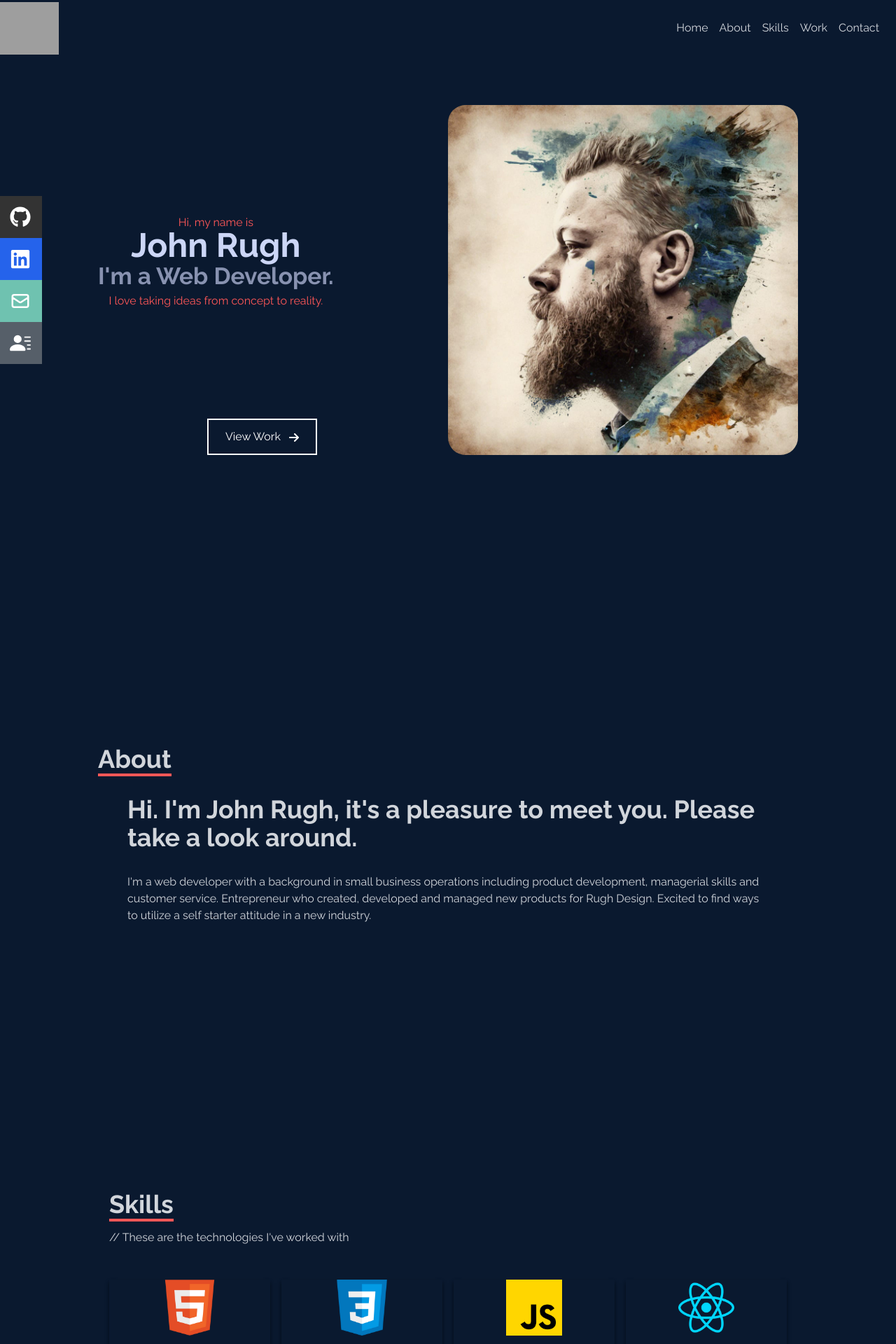
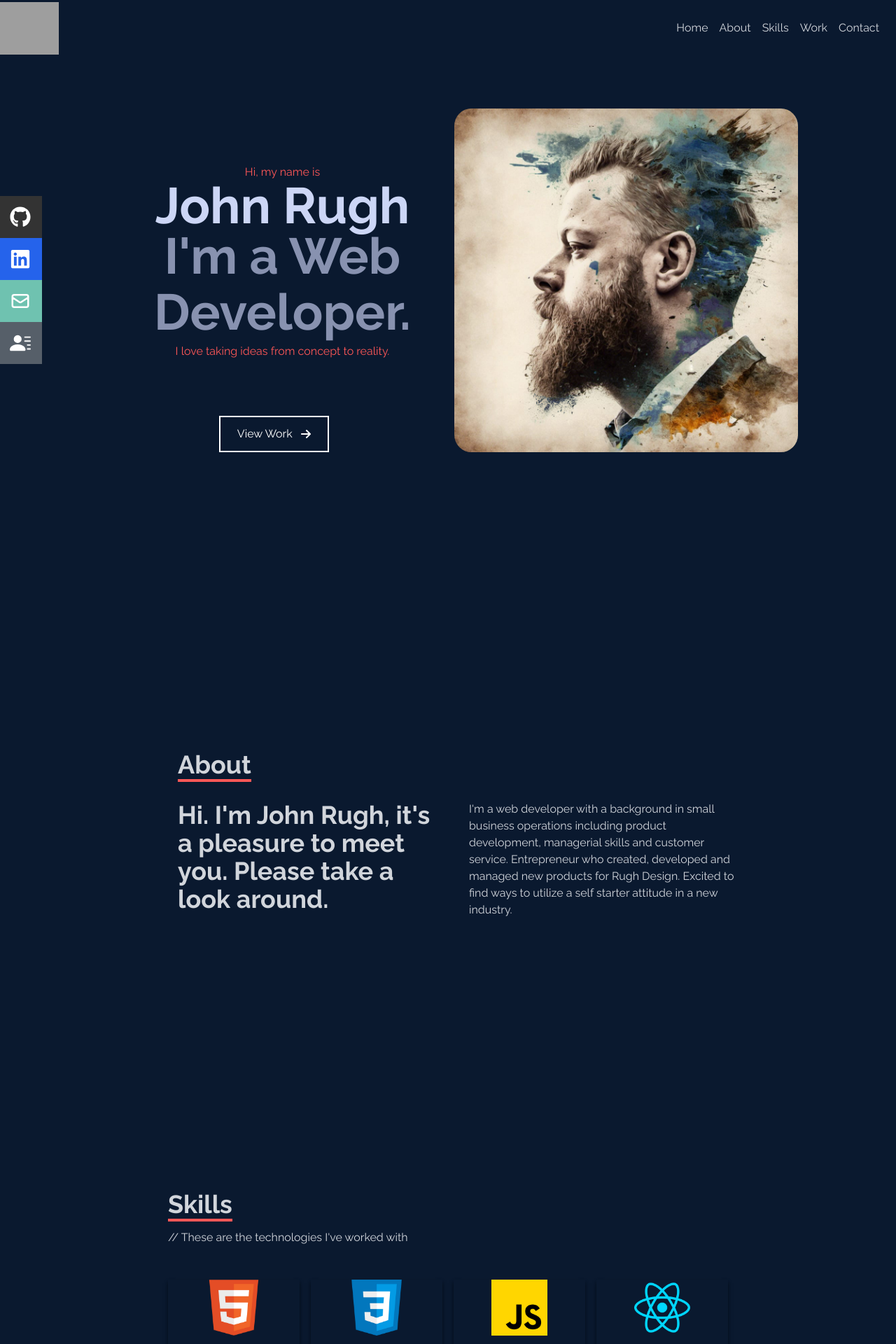
Before and after one commit to roodhouse/python-portfolio, a Flask app: page / in a window 1280 px wide. Shown: the top 1920 px of the page at 70% size. Run offline with Flask 3, Linux system fonts and the light colour scheme; some libraries are stand-ins or nearby versions; grey boxes are pictures that could not be loaded.

Commit message:
992 done

```diff
--- a/static/css/styles.css
+++ b/static/css/styles.css
@@ -14,6 +14,10 @@ body {
 
 #largeWidthSetup {
     display: none;
+}
+
+.webDev2 {
+    display: initial;
 }
 
 .nav-link {
@@ -495,12 +499,70 @@ body {
         justify-content: space-between;
     }
 
-    #homeContainer, #aboutCopyTextContainer {
+    #homeContainer {
         padding: 0 42px;
     }
 
+    #homeCopyContainer {
+        padding-left: 18px;
+    }
+
+    .webDev {
+        display: none;
+    }
+
+    .webDev2 {
+        display: initial;
+        font-size: 4.5rem;
+        line-height: 1;
+        color: #8892B0;
+    }
+
+    .nameIs {
+        width: 100%;
+        text-align: center;
+    }
+
+    #homeCopyText {
+        flex-direction: row;
+        flex-wrap: wrap;
+        justify-content: center;
+    }
+
+    #largeWidthSetup {
+        justify-content: center;
+    }
+
+    .fullName {
+        font-size: 4.5rem;
+        line-height: 1;
+    }
+
+    #aboutWrapper {
+        padding-left: 60px;
+    }
+
     #aboutContainer, #skillsContainer, #workContainer {
-        max-width: 1000px;
+        max-width: 800px;
+    }
+
+    #skillsWrapper, #workWrapper {
+        display: flex;
+        justify-content: center;
+    }
+
+    #skillsWrapper .mx-auto, #workWrapper .mx-auto {
+        padding: 0;
+        margin: 0;
+    }
+
+    #skillsWrapper .px-3, #workWrapper .px-3 {
+        padding: 0 !important;
+        margin: 0 !important;
+    }
+
+    #aboutCopyText, #aboutPara {
+        width: 48%;
     }
 
     #socialIcons {
--- a/templates/home.html
+++ b/templates/home.html
@@ -17,6 +17,8 @@
                     <p class="nameIs m-0">Hi, my name is</p>
                     <h1 class="fullName fw-bolder m-0">John Rugh</h1>
                     <h2 class="webDev fw-bolder">I'm a Web Developer.</h2>
+                    <h2 class="webDev2 fw-bolder">I'm a Web</h2>
+                    <h2 class="webDev2 fw-bolder">Developer.</h2>
                     <p class="tagLine m-0">I love taking ideas from concept to reality.</p>
                 </div>
                 <div class="viewMore">
```
